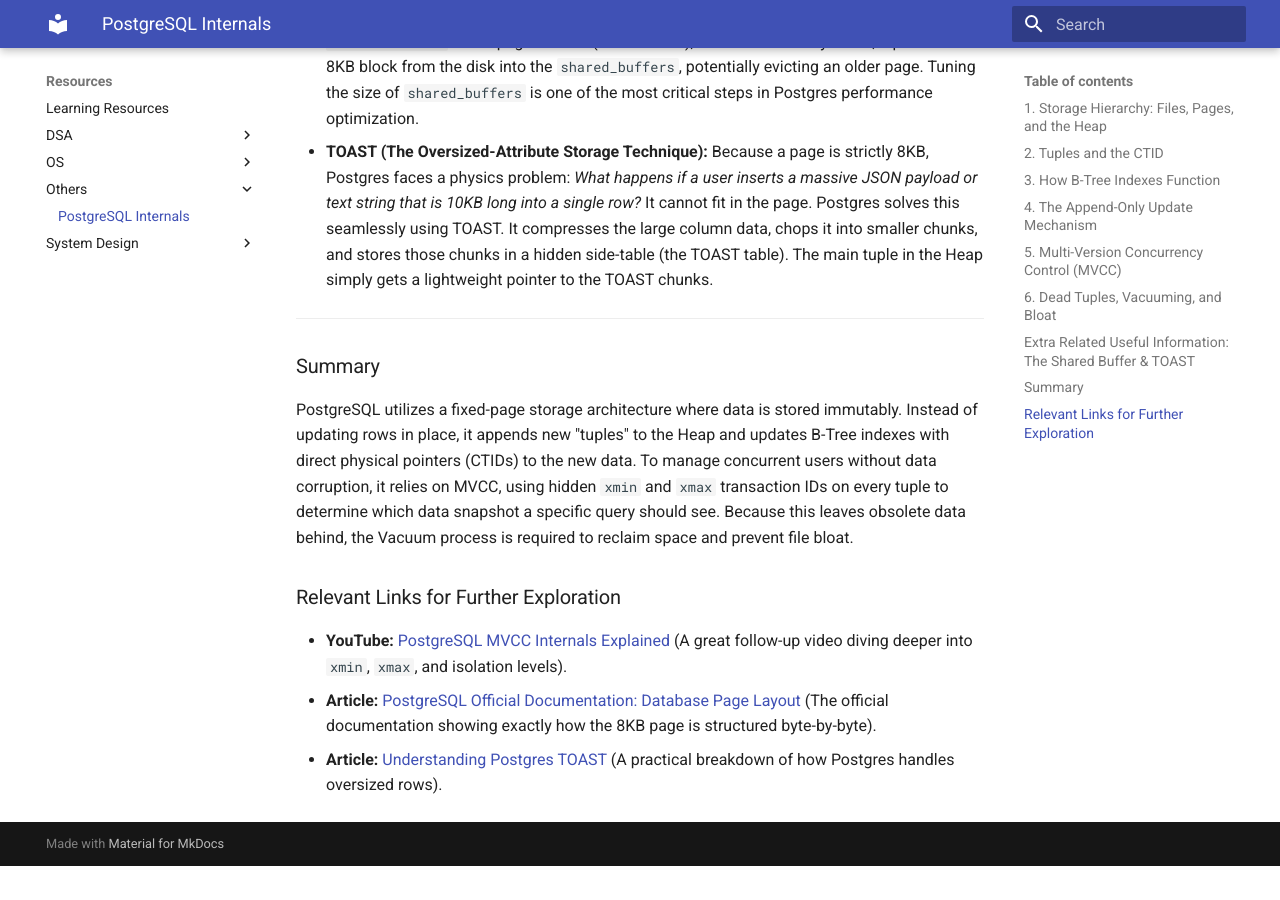
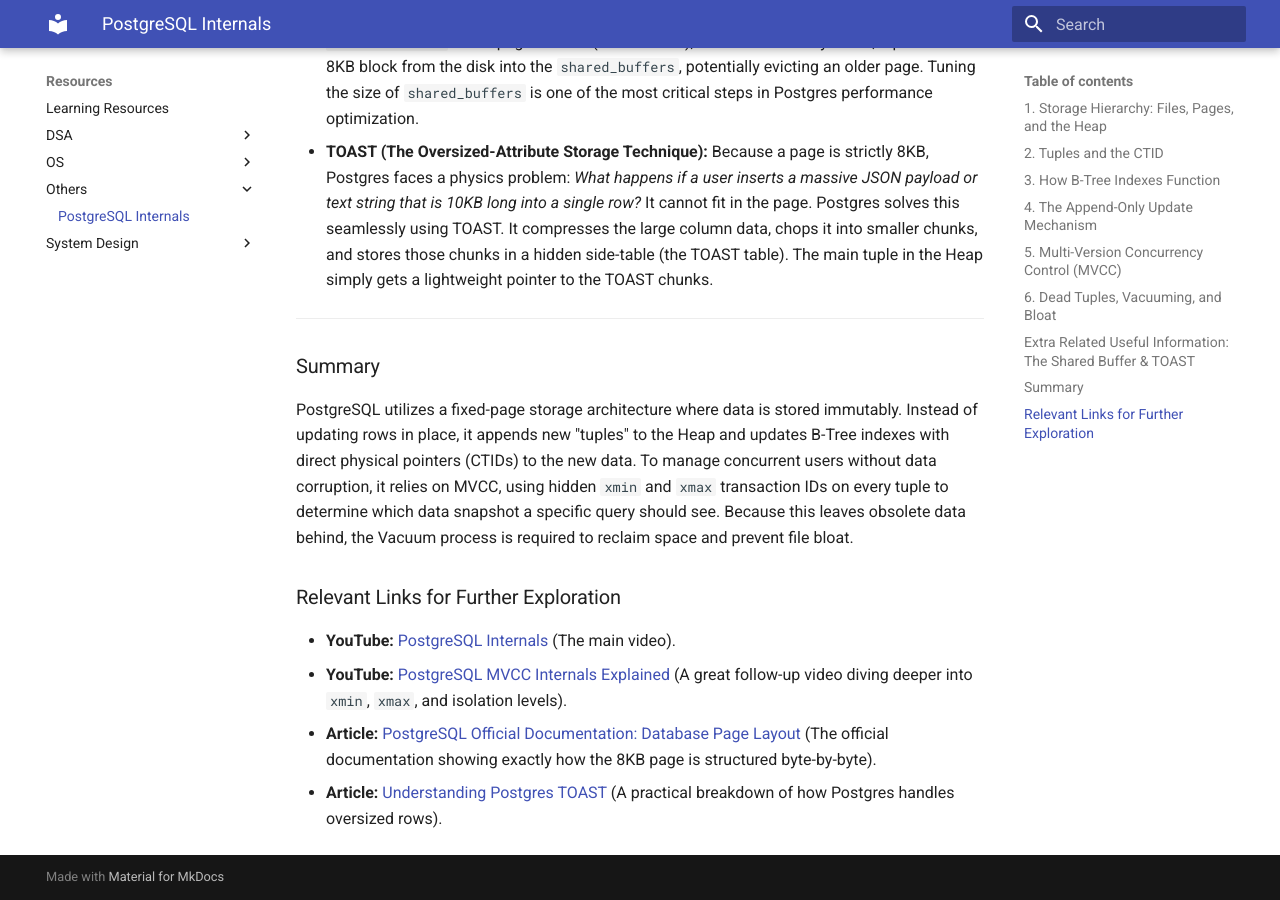
Before and after one commit to ashishpatidar123/resources, an MkDocs documentation site: the page built from docs/Others/PostgreSQL Internals.md, in a window 1280 px wide and 900 px high, scrolled down 2420 px. Built offline with MkDocs 1.6.1 and Material for MkDocs 9.7.7, drawn with Linux system fonts in a browser that asks for light colours; before the commit the page ends 3286 px from its top, so only the background shows below that.

Commit message:
Revise relevant links in PostgreSQL Internals documentation
Updated links for PostgreSQL internals resources.

```diff
--- a/docs/Others/PostgreSQL Internals.md
+++ b/docs/Others/PostgreSQL Internals.md
@@ -59,7 +59,7 @@
 PostgreSQL utilizes a fixed-page storage architecture where data is stored immutably. Instead of updating rows in place, it appends new "tuples" to the Heap and updates B-Tree indexes with direct physical pointers (CTIDs) to the new data. To manage concurrent users without data corruption, it relies on MVCC, using hidden `xmin` and `xmax` transaction IDs on every tuple to determine which data snapshot a specific query should see. Because this leaves obsolete data behind, the Vacuum process is required to reclaim space and prevent file bloat.
 
 ### Relevant Links for Further Exploration
-
-* **YouTube:** [PostgreSQL MVCC Internals Explained](https://www.youtube.com/watch?v=q9jixKv4h2I) (A great follow-up video diving deeper into `xmin`, `xmax`, and isolation levels).
+* **YouTube:** [PostgreSQL Internals](https://www.youtube.com/watch?v=q9jixKv4h2I) (The main video).
+* **YouTube:** [PostgreSQL MVCC Internals Explained](https://www.youtube.com/watch?v=TBmDBw1IIoY) (A great follow-up video diving deeper into `xmin`, `xmax`, and isolation levels).
 * **Article:** [PostgreSQL Official Documentation: Database Page Layout](https://www.postgresql.org/docs/current/storage-page-layout.html) (The official documentation showing exactly how the 8KB page is structured byte-by-byte).
-* **Article:** [Understanding Postgres TOAST](https://www.google.com/search?q=https://www.citusdata.com/blog/2013/04/12/understanding-toast/) (A practical breakdown of how Postgres handles oversized rows).
+* **Article:** [Understanding Postgres TOAST](https://www.cloudthat.com/resources/blog/toast-in-postgresql-for-large-data-management) (A practical breakdown of how Postgres handles oversized rows).
```
